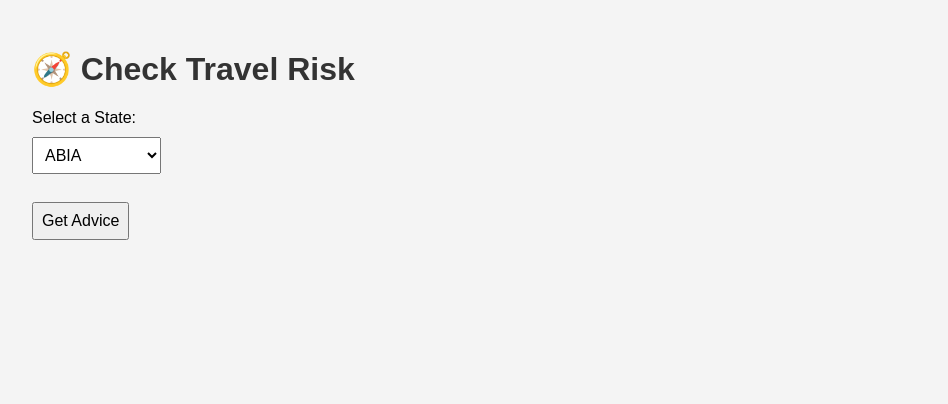
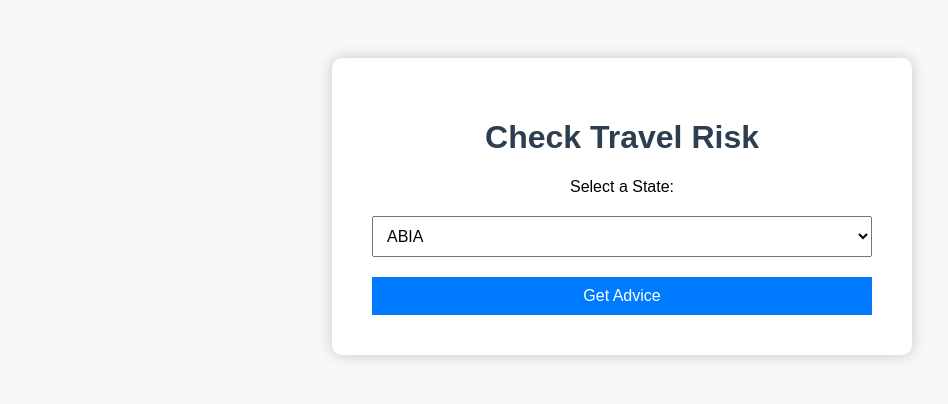
Before and after one commit to quin-dee/Travel-Risk-Advisor, a Flask app: page / in a window 1280 px wide. Shown: the top 404 px of the page, without its empty margins (18-966 px from the left). Run offline with Flask 3, Linux system fonts and the light colour scheme; parts of the project's set-up code (start-up, migrations or seed data) failed here and were passed over.

Commit message:
Update index.html

```diff
--- a/templates/index.html
+++ b/templates/index.html
@@ -5,55 +5,70 @@
     <style>
         body {
             font-family: Arial, sans-serif;
-            margin: 50px;
-            background-color: #f4f4f4;
+            background-color: #f6f8fa;
+            text-align: center;
+            padding: 50px;
+        }
+
+        .container {
+            background: white;
+            border-radius: 10px;
+            padding: 40px;
+            max-width: 500px;
+            margin: auto;
+            box-shadow: 0px 0px 15px rgba(0,0,0,0.2);
         }
 
         h1 {
-            color: #333;
+            color: #2c3e50;
         }
 
-        form {
-            margin-bottom: 20px;
-        }
-
-        label, select, button {
+        select, button {
+            padding: 10px;
+            margin-top: 20px;
+            width: 100%;
             font-size: 16px;
         }
 
-        select, button {
-            padding: 8px;
-            margin-top: 10px;
+        button {
+            background-color: #007bff;
+            color: white;
+            border: none;
+            cursor: pointer;
         }
 
-        .response {
-            background-color: #fff;
+        button:hover {
+            background-color: #0056b3;
+        }
+
+        .advice-box {
+            margin-top: 30px;
+            background-color: #e8f0fe;
             padding: 20px;
             border-radius: 10px;
-            box-shadow: 0 0 5px rgba(0,0,0,0.1);
-            max-width: 600px;
+            color: #333;
         }
     </style>
 </head>
 <body>
-    <h1>🧭 Check Travel Risk</h1>
-    <form method="POST" action="/">
+    <div class="container">
+        <h1>Check Travel Risk</h1>
+        <form method="POST">
             <label for="state">Select a State:</label>
-        <br>
             <select name="state" id="state" required>
                 {% for state in states %}
                     <option value="{{ state }}">{{ state }}</option>
                 {% endfor %}
             </select>
-        <br><br>
             <button type="submit">Get Advice</button>
         </form>
 
         {% if advice %}
-    <div class="response">
+        <div class="advice-box">
             <h3>Travel Advice:</h3>
             <p>{{ advice }}</p>
         </div>
         {% endif %}
+    </div>
 </body>
 </html>
```
Lines whose indentation alone changed are shown as unchanged.
